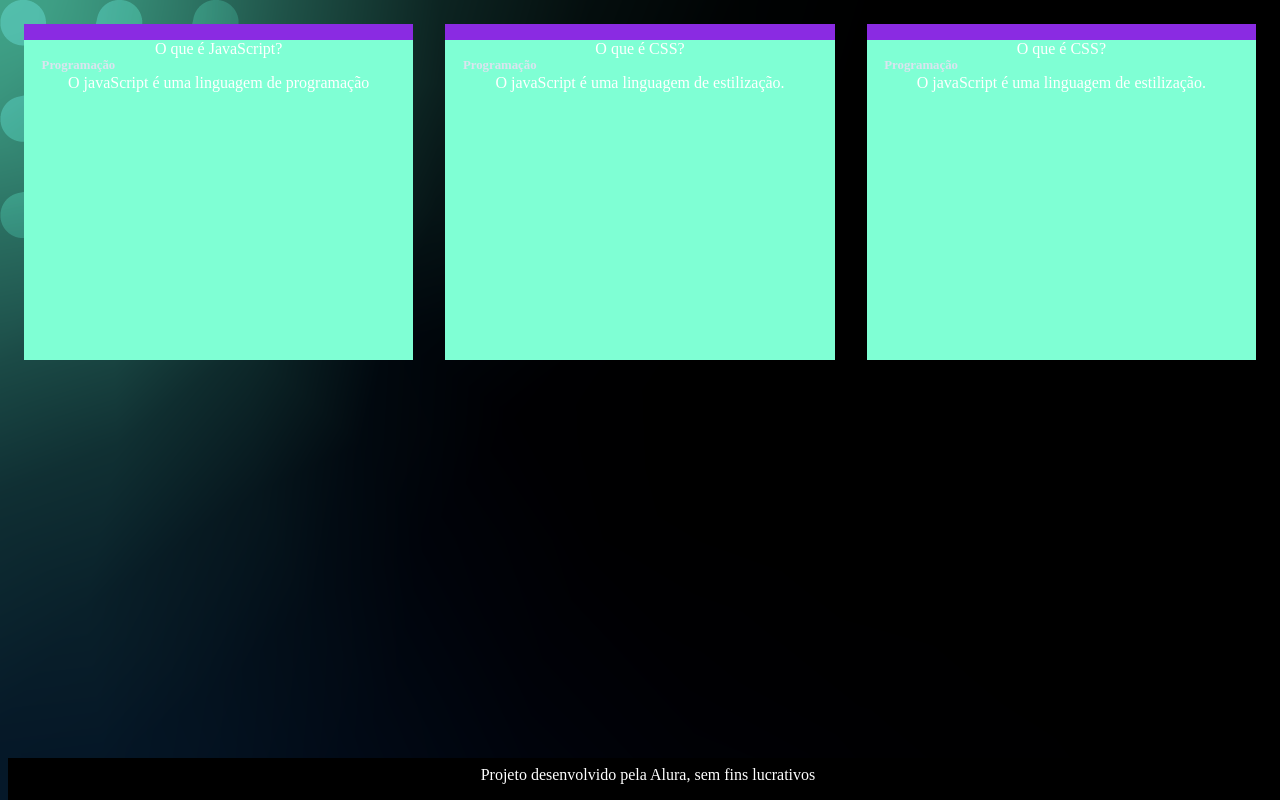
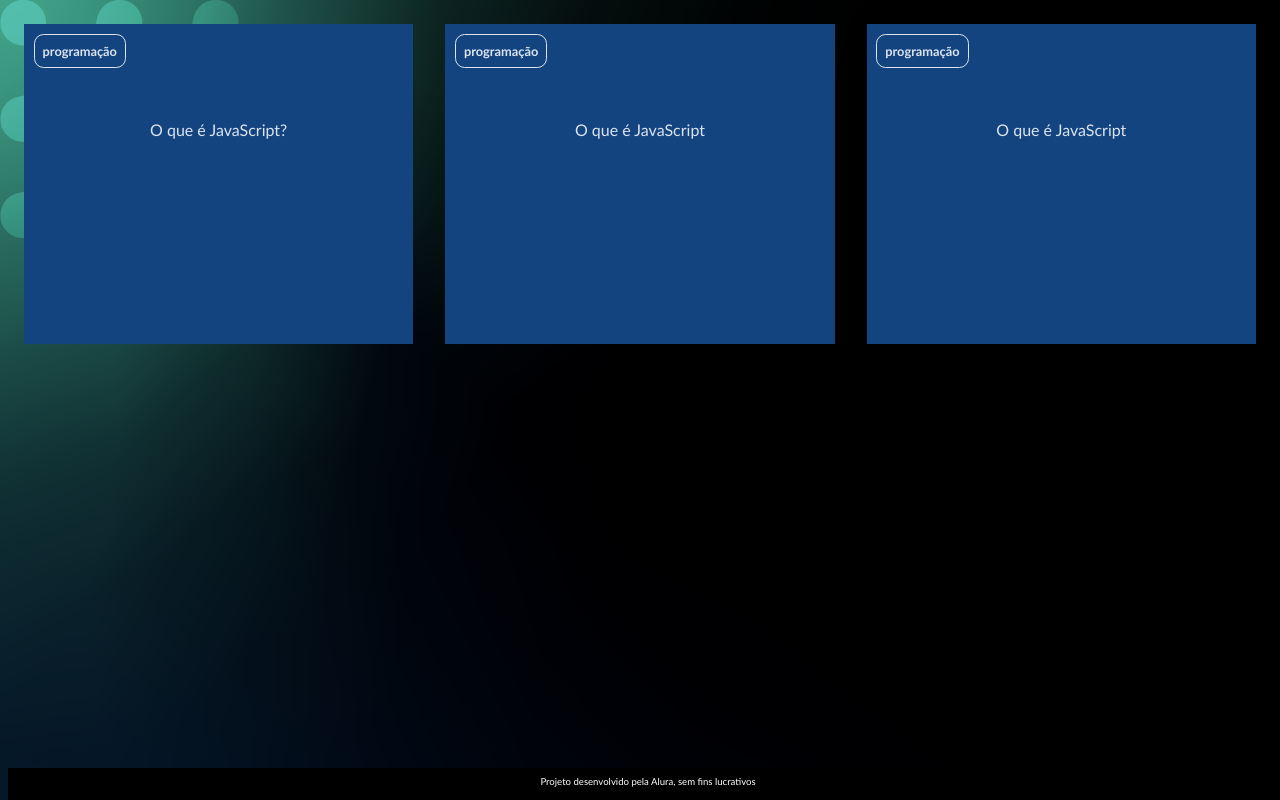
Before and after one commit to fabiocampos1001111/flash-cards, a plain HTML site: page flashcards/index.html in a window 1280 px wide. Drawn offline with Linux system fonts and the light colour scheme.

Commit message:
flashcard completo

```diff
--- a/flashcards/assets/style.css
+++ b/flashcards/assets/style.css
@@ -1,50 +1,100 @@
 :root {
-    --text-color: #DBE4EF;
+--text-color:#DBE4EF;
 --card-front-color: #144480;
 --card-back-color: #00F4BF;
 }
 
+
+
+
 body {
-    background: url(img/bg-desktop.webp);
-    font-family: Bai Jamjuree;
-    color: white;
-}
-footer {background-color: black;
-    color: white;
-    position: fixed;
-    bottom: 0;
-    width: 100%;
+    background: url("img/bg-desktop.webp");
+    font-family:'Gill Sans';
+    color: black;
     }
 
-footer p {
-    text-align: center;
-    font-size: 0,6rem;
-    margin-top: 0.5rem;
-}
 #container {
     display: flex;
 }
+
 .cartao {
     margin: 1rem 1rem;
-    background-color:blueviolet;
     height: 20rem;
     flex-grow: 1;
     flex-basis: calc(33% - 6rem);
 }
 
+
 .cartao__conteudo {
-    text-align: center;
-    background-color:aquamarine;
-    height:100%;
+    background-color: var(--card-front-color);
+    text-align:center;
+    height: 100%;
+    transform-style: preserve-3d;
+    transition: 300ms ease-in-out;
+
 }
+
 
 .cartao__conteudo h3 {
 color: var(--text-color);
-   border: var(--text-color);
+border: 1px solid var(--text-color);
 text-align: left;
 padding: 0.5rem;
 position: absolute;
 margin: 0.6rem;
 border-radius: 0.6rem;
 font-size: 1vw;
+backface-visibility: hidden;
 }
+
+
+
+.cartao:hover .cartao__conteudo {
+    transform: rotateY(180deg);
+}
+.cartao__conteudo p {
+    margin-top: 1rem ;
+    padding: 2rem ;
+    margin-top: 4rem ; }
+
+.cartao__conteudo__pergunta p {
+    text-align: center;
+    color: var(--text-color);
+    font-weight: 500;
+
+}
+
+.cartao__conteudo__resposta p {
+    color: var(--card-back-color);
+    text-align: center;
+    font-weight: 700;
+}
+
+
+.cartao__conteudo__pergunta,
+.cartao__conteudo__resposta {backface-visibility: hidden;
+position: absolute;
+height: 100%;
+width: 100%;}
+
+.cartao__conteudo__resposta {
+    transform: rotateY(180deg);
+
+}
+
+
+
+
+footer {
+    background-color: black;
+    color: white;
+    position: fixed;
+    bottom: 0;
+    width: 100%;
+    height: 2rem;
+}
+
+footer p {
+    text-align: center;
+    font-size: 0.6rem;
+    margin-top: 0.5rem; }
--- a/flashcards/index.html
+++ b/flashcards/index.html
@@ -2,65 +2,42 @@
 <html lang="pt-br">
 <head>
     <meta charset="UTF-8">
-    <meta http-equiv="X-UA-Compatible" content="IE=edge">
     <meta name="viewport" content="width=device-width, initial-scale=1.0">
-    <title>Flashcards</title>
     <link rel="stylesheet" href="assets/style.css">
+    <title>Flashcard</title>
 </head>
 <body>
     <main>
         <section id="container">
          <article class="cartao">
           <div class="cartao__conteudo">
-                    <h3>Programação</h3>
-                    <div class="cartao__conteudo__pergunta">
-                       <p>O que é JavaScript?</p>
+            <h3>programação</h3>
+            <div class="cartao__conteudo__pergunta"> <p>O que é JavaScript?</p> </div>
+            <div class="cartao__conteudo__resposta"> <p>O JavaScript é uma linguagem de programação?</p> </div>
 
           </div>
-                    <div class="cartao__conteudo__resposta" >
-                        <p>O javaScript é uma linguagem de programação</p>
-
-                    </div>
-
-                </div>
-
          </article>
           <article class="cartao">
              <div class="cartao__conteudo">
-                    <h3>Programação</h3>
-                    <div class="cartao__conteudo__pergunta">
-                      <p>O que é CSS?</p>
+               <h3>programação</h3>
+               <div class="cartao__conteudo__pergunta"> <p>O que é JavaScript</p></div>
+               <div class="cartao__conteudo__resposta"><p>O JavaScript é uma linguagem de programação</p> </div>
 
              </div>
-                    <div class="cartao__conteudo__resposta" >
-                     <p>O javaScript é uma linguagem de estilização.</p>
-
-                    </div>
-
-                </div>
-
             </article>
                 <article class="cartao">
                  <div class="cartao__conteudo">
-                    <h3>Programação</h3>
-                    <div class="cartao__conteudo__pergunta">
-                      <p>O que é CSS?</p>
+                   <h3>programação</h3>
+                   <div class="cartao__conteudo__pergunta"> <p>O que é JavaScript</p></div>
+                   <div class="cartao__conteudo__resposta"> <p>O JavaScript é uma linguagem de programação</p> </div>
 
                  </div>
-                    <div class="cartao__conteudo__resposta" >
-                     <p>O javaScript é uma linguagem de estilização.</p>
+                </article>
+        </section>
 
-                    </div>
-
-                </div>
-
-            </article>
-
-        </section>
     </main>
     <footer>
         <p>Projeto desenvolvido pela Alura, sem fins lucrativos</p>
     </footer>
-
 </body>
 </html>
```
Also changed, not shown: 1 other file. Lines whose indentation alone changed are shown as unchanged.
